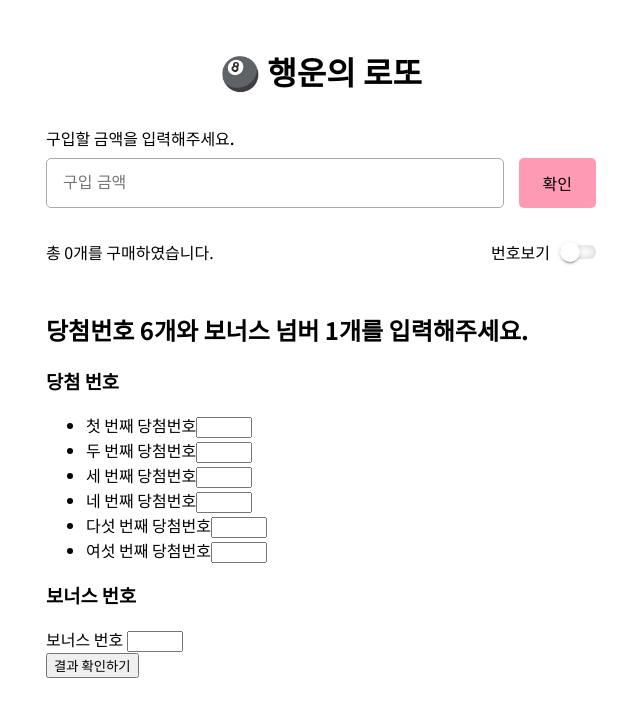
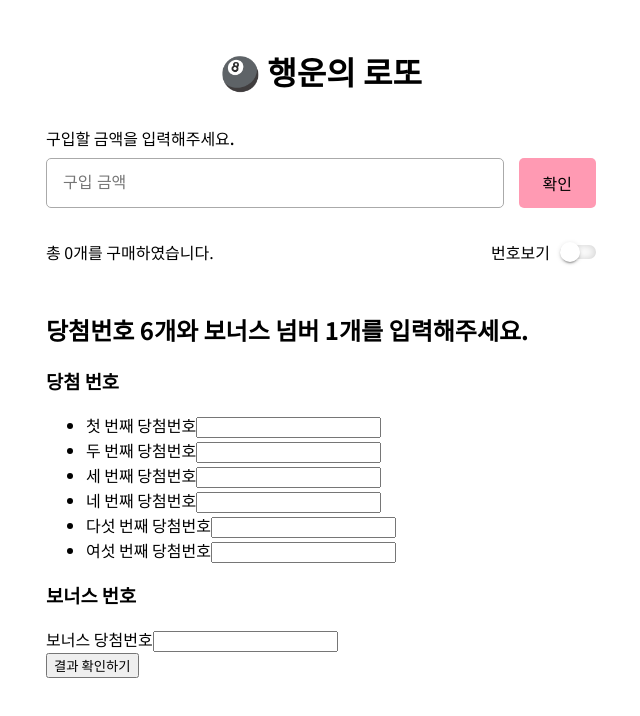
Before and after one commit to woowacourse/react-lotto, a React app: page / in a window 1280 px wide. Shown: the top 716 px of the page, without its empty margins (319-959 px from the left). Built offline with nearby package versions, Linux system fonts and the light colour scheme.

Commit message:
refactor: 당첨번호 입력 input component분리

```diff
--- a/src/js/components/App.js
+++ b/src/js/components/App.js
@@ -1,9 +1,9 @@
 import React, { Component } from 'react';
 import { hot } from 'react-hot-loader/root';
-import PriceInput from './PriceInput';
+import PriceForm from './PriceForm';
 import PurchasedLotto from './PurchasedLotto';
 import ResultModal from './ResultModal';
-import WinningNumberInput from './WinningNumberInput';
+import WinningNumberForm from './WinningNumberForm';
 import { getRandomNumber } from '../utils/random';
 import { LOTTO } from '../constants/lottoData';
 import './App.scss';
@@ -42,9 +42,9 @@ class App extends Component {
           <h1>🎱 행운의 로또</h1>
         </header>
         <main>
-          <PriceInput createLottoList={this.createLottoList} />
+          <PriceForm createLottoList={this.createLottoList} />
           <PurchasedLotto lottoList={this.state.lottoList} />
-          <WinningNumberInput />
+          <WinningNumberForm />
           <ResultModal />
         </main>
       </>
--- a/src/js/components/PriceInput.js
+++ b/src/js/components/PriceForm.js
@@ -2,9 +2,9 @@ import React, { Component } from 'react';
 import PropTypes from 'prop-types';
 import { LOTTO } from '../constants/lottoData';
 import { ERROR_MESSAGE } from '../constants/messages';
-import './PriceInput.scss';
+import './PriceForm.scss';
 
-export default class PriceInput extends Component {
+export default class PriceForm extends Component {
   constructor(props) {
     super(props);
 
@@ -32,7 +32,7 @@ export default class PriceInput extends Component {
 
   render() {
     return (
-      <section className="PriceInput">
+      <section className="PriceForm">
         <form className="price-form" onSubmit={this.onSubmitPrice}>
           <label className="price-label">
             <span className="price-text">구입할 금액을 입력해주세요.</span>
@@ -47,6 +47,6 @@ export default class PriceInput extends Component {
   }
 }
 
-PriceInput.propTypes = {
+PriceForm.propTypes = {
   createLottoList: PropTypes.func.isRequired,
 };
--- a/src/js/components/PriceInput.scss
+++ b/src/js/components/PriceForm.scss
@@ -1,4 +1,4 @@
-.PriceInput {
+.PriceForm {
   margin-bottom: 2rem;
 
   .price-form {
--- /dev/null
+++ b/src/js/components/WinningNumberForm.js
@@ -0,0 +1,42 @@
+import React, { Component } from 'react';
+import WinningNumberInput from './WinningNumberInput';
+import { LOTTO } from '../constants/lottoData';
+
+const INPUT_LABEL = {
+  WINNING_NUMBERS: [
+    '첫 번째 당첨번호',
+    '두 번째 당첨번호',
+    '세 번째 당첨번호',
+    '네 번째 당첨번호',
+    '다섯 번째 당첨번호',
+    '여섯 번째 당첨번호',
+  ],
+  BONUS_NUMBER: '보너스 당첨번호',
+};
+
+export default class WinningNumberForm extends Component {
+  render() {
+    return (
+      <section className="WinningNumberForm">
+        <h2>당첨번호 6개와 보너스 넘버 1개를 입력해주세요.</h2>
+        <form>
+          <section>
+            <h3>당첨 번호</h3>
+            <ul>
+              {INPUT_LABEL.WINNING_NUMBERS.map((label) => (
+                <li key={label}>
+                  <WinningNumberInput min={LOTTO.MIN_NUMBER} max={LOTTO.MAX_NUMBER} inputLabel={label} />
+                </li>
+              ))}
+            </ul>
+          </section>
+          <section>
+            <h3>보너스 번호</h3>
+            <WinningNumberInput min={LOTTO.MIN_NUMBER} max={LOTTO.MAX_NUMBER} inputLabel={INPUT_LABEL.BONUS_NUMBER} />
+          </section>
+          <button>결과 확인하기</button>
+        </form>
+      </section>
+    );
+  }
+}
--- /dev/null
+++ b/src/js/components/WinningNumberForm.scss
@@ -0,0 +1,2 @@
+.WinningNumberForm {
+}
--- a/src/js/components/WinningNumberInput.js
+++ b/src/js/components/WinningNumberInput.js
@@ -1,63 +1,19 @@
 import React, { Component } from 'react';
+import PropTypes from 'prop-types';
 
 export default class WinningNumberInput extends Component {
   render() {
     return (
-      <section>
-        <h2>당첨번호 6개와 보너스 넘버 1개를 입력해주세요.</h2>
-        <form>
-          <section>
-            <h3>당첨 번호</h3>
-            <ul>
-              <li>
-                <label>
-                  <span>첫 번째 당첨번호</span>
-                  <input type="number" min="1" max="45" required />
-                </label>
-              </li>
-              <li>
-                <label>
-                  <span>두 번째 당첨번호</span>
-                  <input type="number" min="1" max="45" required />
-                </label>
-              </li>
-              <li>
-                <label>
-                  <span>세 번째 당첨번호</span>
-                  <input type="number" min="1" max="45" required />
-                </label>
-              </li>
-              <li>
-                <label>
-                  <span>네 번째 당첨번호</span>
-                  <input type="number" min="1" max="45" required />
-                </label>
-              </li>
-              <li>
-                <label>
-                  <span>다섯 번째 당첨번호</span>
-                  <input type="number" min="1" max="45" required />
-                </label>
-              </li>
-              <li>
-                <label>
-                  <span>여섯 번째 당첨번호</span>
-                  <input type="number" min="1" max="45" required />
-                </label>
-              </li>
-            </ul>
-          </section>
-          <section>
-            <h3>보너스 번호</h3>
-            <label>
-              <span>보너스 번호 </span>
-              <input type="number" min="1" max="45" required />
-            </label>
-          </section>
-
-          <button>결과 확인하기</button>
-        </form>
-      </section>
+      <label>
+        <span>{this.props.inputLabel ?? ''}</span>
+        <input type="number" min={this.props.minNumber ?? ''} max={this.props.maxNumber ?? ''} required />
+      </label>
     );
   }
 }
+
+WinningNumberInput.propTypes = {
+  inputLabel: PropTypes.string,
+  minNumber: PropTypes.number,
+  maxNumber: PropTypes.number,
+};
```
